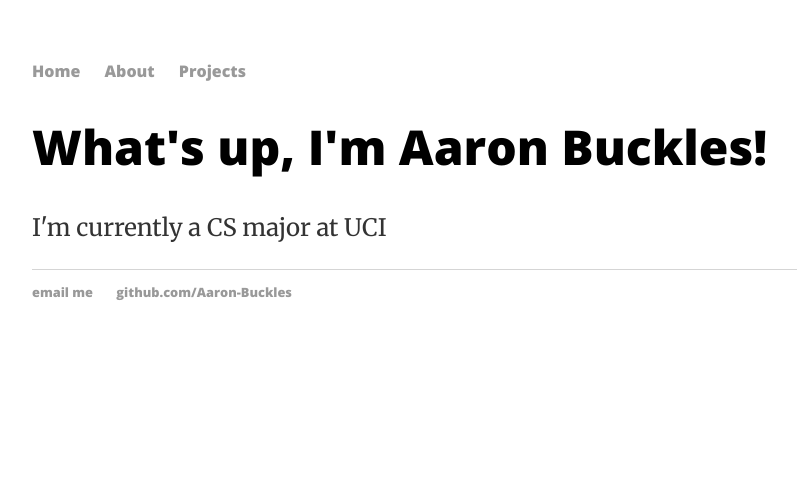
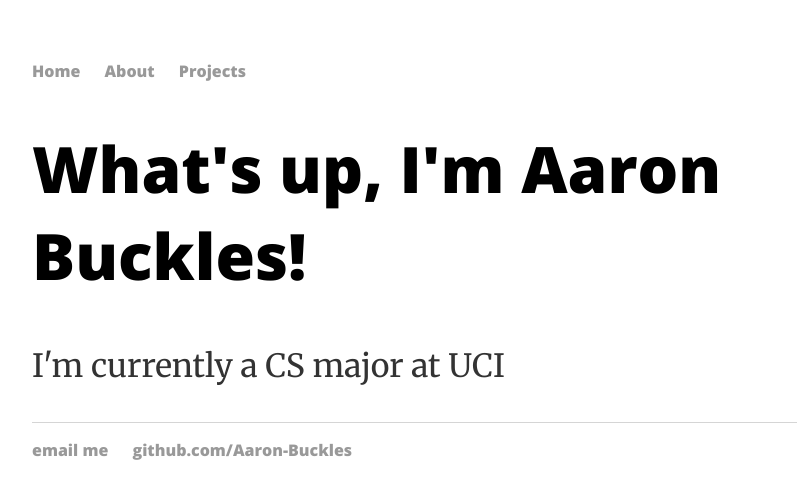
Before and after one commit to Aaron-Buckles/aaron-buckles.github.io, a Jekyll site: the page built from index.html, in a window 1280 px wide. Shown: the top 499 px of the page, without its empty margins (160-957 px from the left). Built offline with Jekyll 4.4.1, drawn with Linux system fonts in a browser that asks for light colours.

Commit message:
Update main.css

```diff
--- a/css/main.css
+++ b/css/main.css
@@ -26,26 +26,17 @@
 }
 
 h1 {
-	font-size: 3em;
+	font-size: 4em;
 	font-family: 'Open Sans', 'Helvetica', 'Arial', 'Sans-Serif';
 }
 
 p {
-	font-size: 1.5em;
-	line-height: 1.4em;
+	font-size: 2em;
+	line-height: 1.5em;
 	color: #333;
 }
 
 footer {
 	border-top: 1px solid #d5d5d5;
-	font-size: .8em;
+	font-size: 1em;
 }
-
-ul.posts {
-	margin: 20px auto 40px;
-	font-size: 1.5em;
-}
-
-ul.posts li {
-	list-style: none;
-}
```
